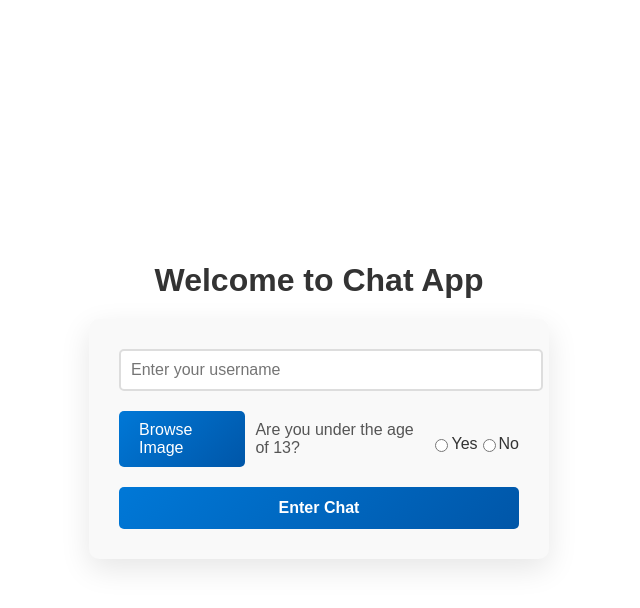
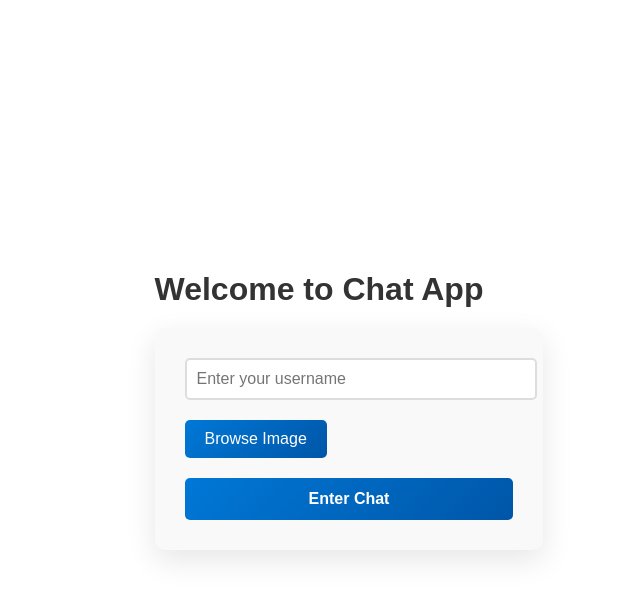
Before and after one commit to superhenryman/DiscordUnblocked, a Flask app: page / in a window 1280 px wide. Shown: the top 608 px of the page, without its empty margins (321-961 px from the left). Run offline with Flask 3, Linux system fonts and the light colour scheme.

Commit message:
Update aju.html

```diff
--- a/templates/aju.html
+++ b/templates/aju.html
@@ -169,9 +169,6 @@
             alt="Image Preview"
             style="display: none"
           />
-          <label for="check">Are you under the age of 13?</label><br>
-          <input type="radio" name="check" value="yes">Yes<br>
-          <input type="radio" name="check" value="no">No<br>
         </div>
         <button type="submit">Enter Chat</button>
       </form>
```
